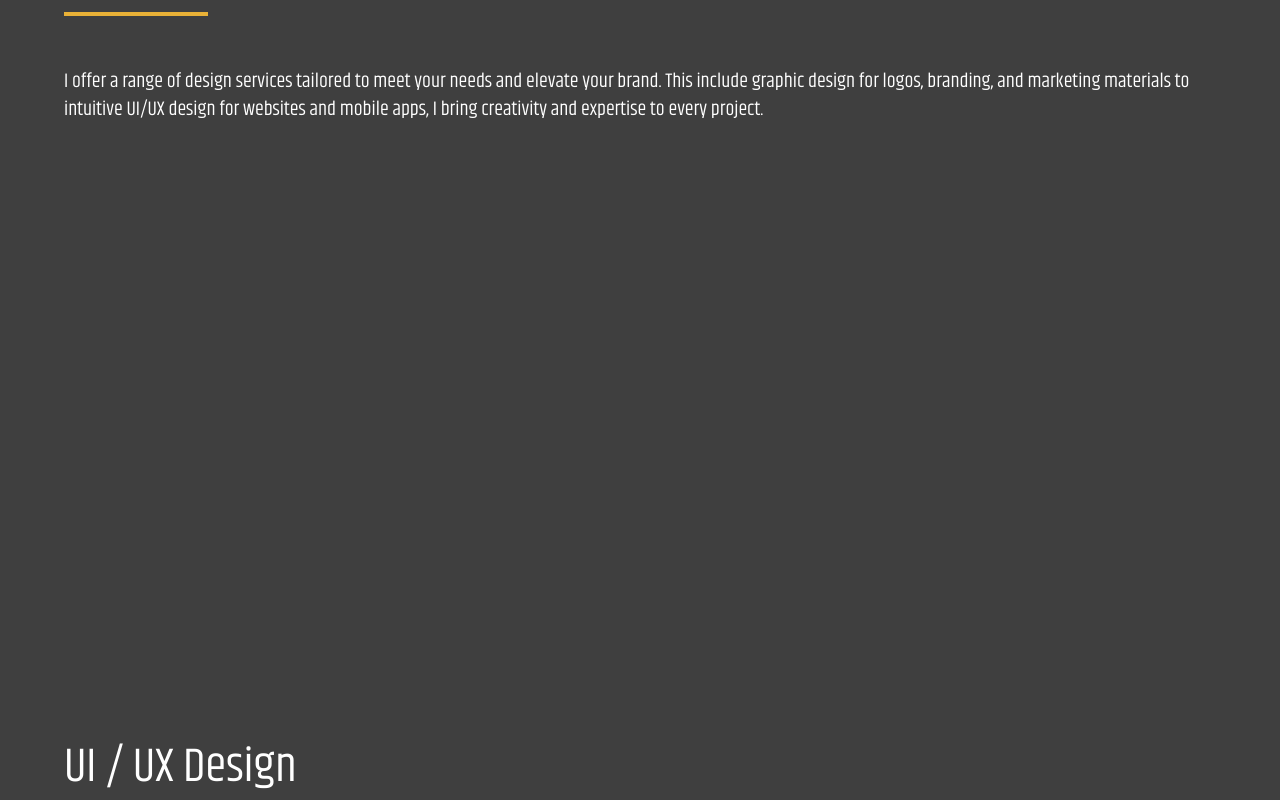
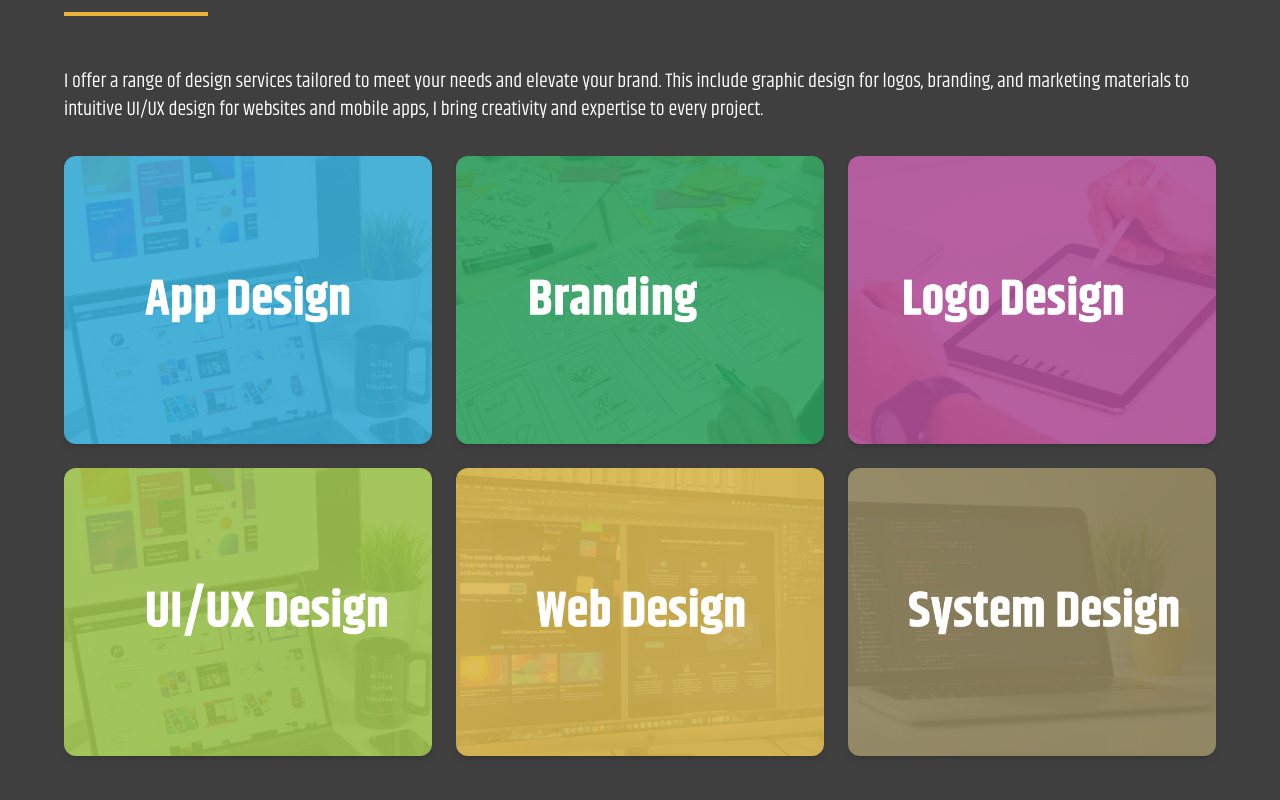
Before and after one commit to 0122345/Eloge_repo, a Next.js app in the folder eloge-portfolio/: page / in a window 1280 px wide. Shown: the part 1720-2520 px from the top of the page. Built offline with nearby package versions, Linux system fonts and the light colour scheme.

Commit message:
finish up service page

```diff
--- a/eloge-portfolio/app/components/Services.js
+++ b/eloge-portfolio/app/components/Services.js
@@ -1,4 +1,7 @@
 import React from "react";
+
+import { frames } from "@/public/utils"
+import Image from 'next/image'
 
 const Services = () => {
   return (
@@ -11,11 +14,16 @@ const Services = () => {
         marketing materials to intuitive UI/UX design for websites and mobile
         apps, I bring creativity and expertise to every project.
       </div>
+            <div className="grid grid-cols-1 md:grid-cols-2 lg:grid-cols-3 gap-6 mt-8">
 
-
-      <div className="grid grid-cols-2">
-
-      </div>
+              {Array.isArray(frames) && frames.map((item, i) => (
+                <div key={i} className='w-full'>
+                  <div className='relative h-72 rounded-xl overflow-hidden shadow-md p-8'>
+                    <Image src={item.img} alt={item.alt || `Service ${i + 1}`} fill objectFit="cover" />
+                  </div>
+                </div>
+              ))}
+            </div>
     </div>
   );
 };
--- a/eloge-portfolio/public/utils.js
+++ b/eloge-portfolio/public/utils.js
@@ -94,5 +94,5 @@ export const frames = [
         title: 'System Design',
         description: 'This is a frame 1 description.',
         img:'/projects/Frame 12frame6.png'
-    },
+    }
 ]
```
